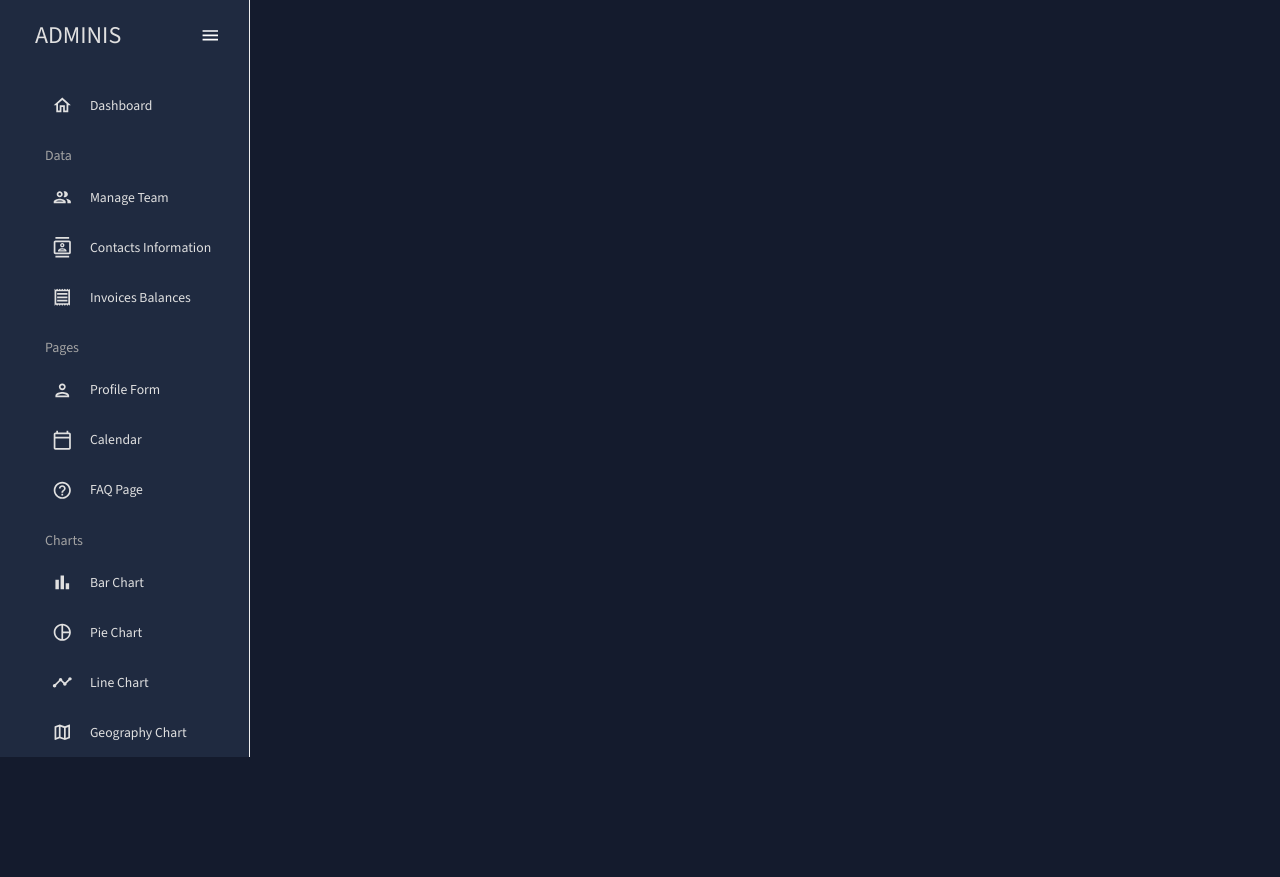
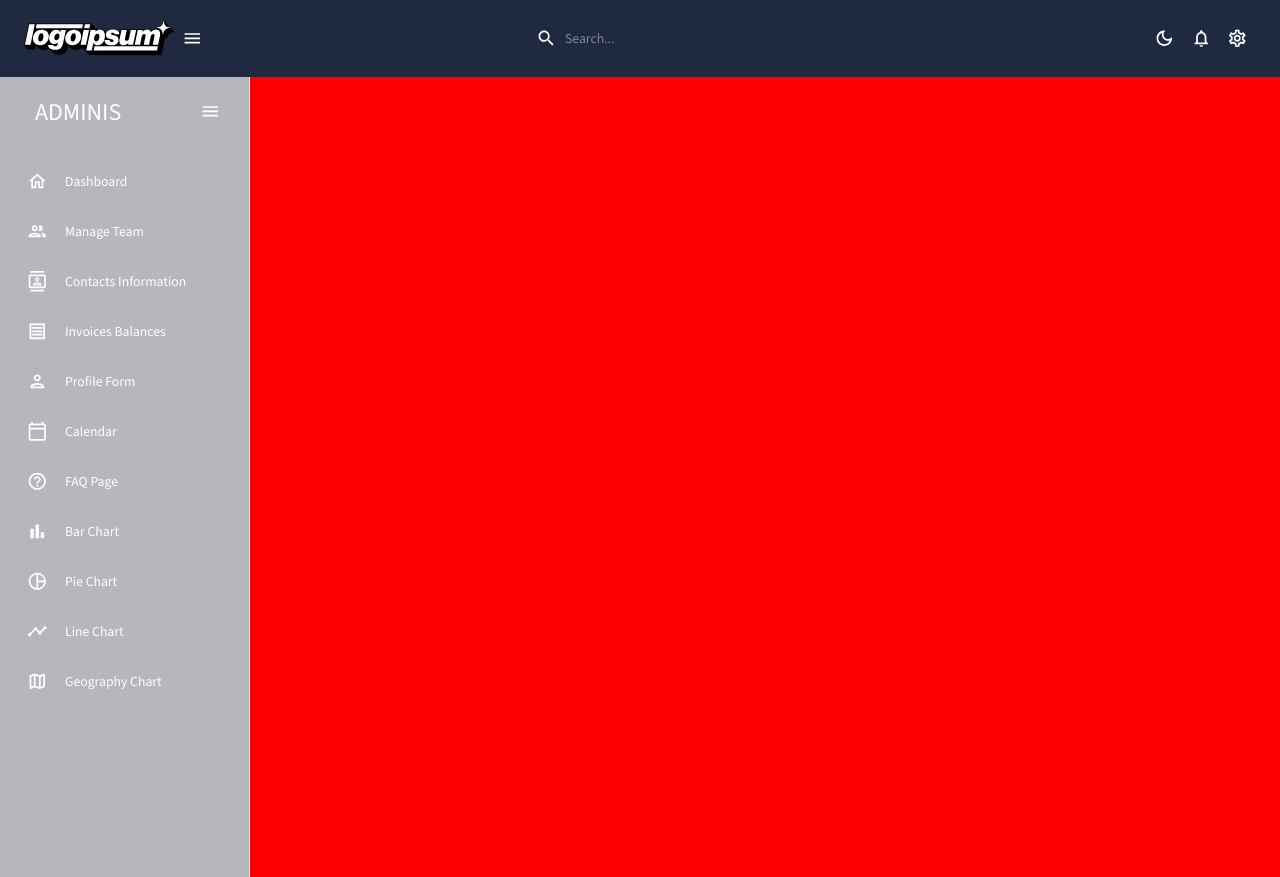
Before and after one commit to NexeliumMx/PowerTick-frontend, a React (Vite) app: page /sidebar-menu-test in a window 1280 px wide. Before the commit the page ends 800 px from the top, so only its background shows below. Built offline with nearby package versions, Linux system fonts and the light colour scheme.

Commit message:
Sidebar menu working

```diff
--- a/src/components/ui/SidebarMenu.jsx
+++ b/src/components/ui/SidebarMenu.jsx
@@ -1,8 +1,6 @@
+import { Sidebar, Menu, MenuItem } from "react-pro-sidebar";
 import { useState } from "react";
-import { Sidebar, Menu, MenuItem } from "react-pro-sidebar";
 import { Box, IconButton, Typography, useTheme } from "@mui/material";
-import { Link } from "react-router-dom";
-import { tokens } from "../../theme";
 import HomeOutlinedIcon from "@mui/icons-material/HomeOutlined";
 import PeopleOutlinedIcon from "@mui/icons-material/PeopleOutlined";
 import ContactsOutlinedIcon from "@mui/icons-material/ContactsOutlined";
@@ -16,182 +14,114 @@ import TimelineOutlinedIcon from "@mui/icons-material/TimelineOutlined";
 import MenuOutlinedIcon from "@mui/icons-material/MenuOutlined";
 import MapOutlinedIcon from "@mui/icons-material/MapOutlined";
 
-const Item = ({ title, to, icon, selected, setSelected }) => {
+const SidebarMenu = () => {
   const theme = useTheme();
-  const colors = tokens(theme.palette.mode);
-  return (
-    <MenuItem
-      active={selected === title}
-      style={{
-        color: colors.grey[100],
-      }}
-      onClick={() => setSelected(title)}
-      icon={icon}
-    >
-      <Typography>{title}</Typography>
-      <Link to={to} />
-    </MenuItem>
-  );
+  const [collapsed, setCollapsed] = useState(false); // State to manage collapse
+  const [selected, setSelected] = useState("Dashboard");
+
+  const handleCollapseToggle = () => {
+    setCollapsed((prevCollapsed) => !prevCollapsed);
   };
 
-const SidebarMenu = () => {
-  const theme = useTheme();
-  const colors = tokens(theme.palette.mode);
-  const [isCollapsed, setIsCollapsed] = useState(false);
-  const [selected, setSelected] = useState("Dashboard");
-
   return (
-    <Box
-      sx={{
-        "& .ps-sidebar-root, .ps-sidebar-container": {
-          background: `${colors.primary[400]} !important`,
-        },
-        "& .ps-icon-wrapper": {
-          backgroundColor: "transparent !important",
-        },
-        "& .ps-inner-item": {
-          padding: "5px 35px 5px 20px !important",
-        },
-        "& .ps-inner-item:hover": {
-          color: "#868dfb !important",
-        },
-        "& .ps-menu-item.active": {
-          color: "#6870fa !important",
-        },
-      }}
+    <Box sx={{ display: "flex", height: "100vh" }}>
+      {/* Sidebar with collapse toggle */}
+      <Sidebar collapsed={collapsed}>
+        <Menu>
+          {/* Toggle button for collapse/expand */}
+          <MenuItem
+            onClick={handleCollapseToggle}
+            icon={collapsed ? <MenuOutlinedIcon /> : undefined}
+            style={{ margin: "10px 0 20px 0" }}
           >
-      <Sidebar collapsed={isCollapsed}>
-        <Menu iconShape="square">
-          {/* LOGO AND MENU ICON */}
-          <MenuItem
-            onClick={() => setIsCollapsed(!isCollapsed)}
-            icon={isCollapsed ? <MenuOutlinedIcon /> : undefined}
-            style={{
-              margin: "10px 0 20px 0",
-              color: colors.grey[100],
-            }}
-          >
-            {!isCollapsed && (
-              <Box
-                display="flex"
-                justifyContent="space-between"
-                alignItems="center"
-                ml="15px"
-              >
-                <Typography variant="h3" color={colors.grey[100]}>
-                  ADMINIS
-                </Typography>
-                <IconButton onClick={() => setIsCollapsed(!isCollapsed)}>
+            {!collapsed && (
+              <Box display="flex" justifyContent="space-between" alignItems="center" ml="15px">
+                <Typography variant="h3">ADMINIS</Typography>
+                <IconButton onClick={handleCollapseToggle}>
                   <MenuOutlinedIcon />
                 </IconButton>
               </Box>
             )}
           </MenuItem>
 
-
-          <Box paddingLeft={isCollapsed ? undefined : "10%"}>
-            <Item
-              title="Dashboard"
-              to="/"
+          {/* Menu Items */}
+          <MenuItem
             icon={<HomeOutlinedIcon />}
-              selected={selected}
-              setSelected={setSelected}
-            />
-
-            <Typography
-              variant="h6"
-              color={colors.grey[300]}
-              sx={{ m: "15px 0 5px 20px" }}
+            active={selected === "Dashboard"}
+            onClick={() => setSelected("Dashboard")}
           >
-              Data
-            </Typography>
-            <Item
-              title="Manage Team"
-              to="/team"
+            Dashboard
+          </MenuItem>
+          <MenuItem
             icon={<PeopleOutlinedIcon />}
-              selected={selected}
-              setSelected={setSelected}
-            />
-            <Item
-              title="Contacts Information"
-              to="/contacts"
+            active={selected === "Manage Team"}
+            onClick={() => setSelected("Manage Team")}
+          >
+            Manage Team
+          </MenuItem>
+          <MenuItem
             icon={<ContactsOutlinedIcon />}
-              selected={selected}
-              setSelected={setSelected}
-            />
-            <Item
-              title="Invoices Balances"
-              to="/invoices"
+            active={selected === "Contacts"}
+            onClick={() => setSelected("Contacts")}
+          >
+            Contacts Information
+          </MenuItem>
+          <MenuItem
             icon={<ReceiptOutlinedIcon />}
-              selected={selected}
-              setSelected={setSelected}
-            />
-
-            <Typography
-              variant="h6"
-              color={colors.grey[300]}
-              sx={{ m: "15px 0 5px 20px" }}
+            active={selected === "Invoices"}
+            onClick={() => setSelected("Invoices")}
           >
-              Pages
-            </Typography>
-            <Item
-              title="Profile Form"
-              to="/form"
+            Invoices Balances
+          </MenuItem>
+          <MenuItem
             icon={<PersonOutlinedIcon />}
-              selected={selected}
-              setSelected={setSelected}
-            />
-            <Item
-              title="Calendar"
-              to="/calendar"
+            active={selected === "Profile"}
+            onClick={() => setSelected("Profile")}
+          >
+            Profile Form
+          </MenuItem>
+          <MenuItem
             icon={<CalendarTodayOutlinedIcon />}
-              selected={selected}
-              setSelected={setSelected}
-            />
-            <Item
-              title="FAQ Page"
-              to="/faq"
+            active={selected === "Calendar"}
+            onClick={() => setSelected("Calendar")}
+          >
+            Calendar
+          </MenuItem>
+          <MenuItem
             icon={<HelpOutlineOutlinedIcon />}
-              selected={selected}
-              setSelected={setSelected}
-            />
-
-            <Typography
-              variant="h6"
-              color={colors.grey[300]}
-              sx={{ m: "15px 0 5px 20px" }}
+            active={selected === "FAQ"}
+            onClick={() => setSelected("FAQ")}
           >
-              Charts
-            </Typography>
-            <Item
-              title="Bar Chart"
-              to="/bar"
+            FAQ Page
+          </MenuItem>
+          <MenuItem
             icon={<BarChartOutlinedIcon />}
-              selected={selected}
-              setSelected={setSelected}
-            />
-            <Item
-              title="Pie Chart"
-              to="/pie"
+            active={selected === "BarChart"}
+            onClick={() => setSelected("BarChart")}
+          >
+            Bar Chart
+          </MenuItem>
+          <MenuItem
             icon={<PieChartOutlineOutlinedIcon />}
-              selected={selected}
-              setSelected={setSelected}
-            />
-            <Item
-              title="Line Chart"
-              to="/line"
+            active={selected === "PieChart"}
+            onClick={() => setSelected("PieChart")}
+          >
+            Pie Chart
+          </MenuItem>
+          <MenuItem
             icon={<TimelineOutlinedIcon />}
-              selected={selected}
-              setSelected={setSelected}
-            />
-            <Item
-              title="Geography Chart"
-              to="/geography"
+            active={selected === "LineChart"}
+            onClick={() => setSelected("LineChart")}
+          >
+            Line Chart
+          </MenuItem>
+          <MenuItem
             icon={<MapOutlinedIcon />}
-              selected={selected}
-              setSelected={setSelected}
-            />
-          </Box>
+            active={selected === "GeographyChart"}
+            onClick={() => setSelected("GeographyChart")}
+          >
+            Geography Chart
+          </MenuItem>
         </Menu>
       </Sidebar>
     </Box>
--- a/src/pages/test/SidebarMenuTest.jsx
+++ b/src/pages/test/SidebarMenuTest.jsx
@@ -1,9 +1,29 @@
 import SidebarMenu from "../../components/ui/SidebarMenu";
+import Topbar from "../../components/ui/Topbar";
+import { Box } from '@mui/material';
 
 const SidebarMenuTest = () => {
   return (
-    <SidebarMenu/>
-  )
+    <Box display="flex" flexDirection="column" height="100vh">
+      <Box>
+        <Topbar />
+      </Box>
+
+      <Box display="flex" flexGrow={1} height="100%">
+        <SidebarMenu />
+        <Box
+          sx={{
+            flexGrow: 1,
+            backgroundColor: 'red',
+            width: '100%',
+            height: '100%'
+          }}
+        >
+          {/* Content for the red box */}
+        </Box>
+      </Box>
+    </Box>
+  );
 };
 
 export default SidebarMenuTest;
```
Lines whose indentation alone changed are shown as unchanged.
